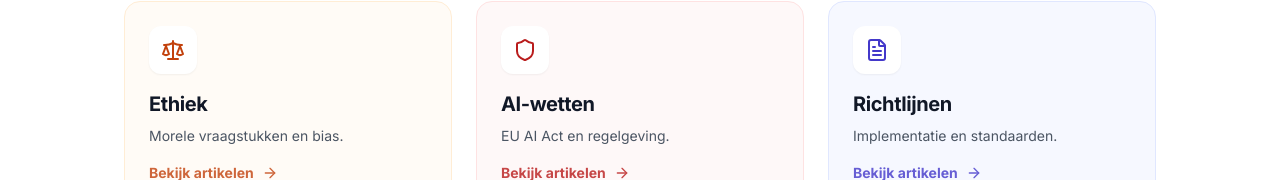
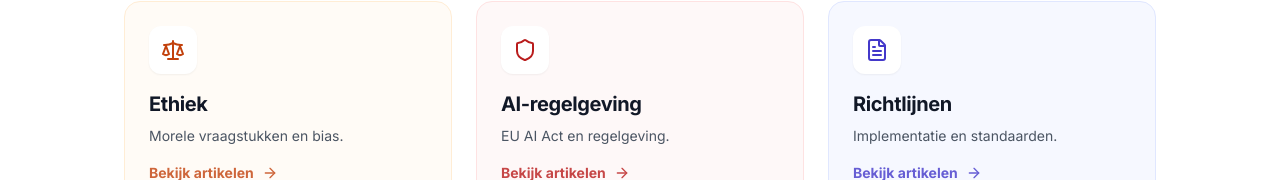
Before and after one commit to illionair/medicalai.nl, a Next.js app: page /topics in a window 1280 px wide. Shown: the part 763-943 px from the top of the page. Built offline with nearby package versions, Linux system fonts and the light colour scheme.

Commit message:
Force white text for footer headings to fix visibility issue

```diff
--- a/src/app/topics/[category]/page.tsx
+++ b/src/app/topics/[category]/page.tsx
@@ -11,7 +11,7 @@
     "Methodisch": "Best practices for validation, bias mitigation, and implementation.",
     "Ethiek": "Regulatory frameworks, patient privacy, and algorithmic fairness.",
     "Prognostiek": "AI models for predicting disease course and treatment outcomes.",
-    "AI-wetten": "Understanding the EU AI Act and medical device regulations.",
+    "AI-regelgeving": "Understanding the EU AI Act and medical device regulations.",
     "Richtlijnen": "Clinical guidelines and implementation standards for AI.",
 };
 
--- a/src/app/topics/page.tsx
+++ b/src/app/topics/page.tsx
@@ -36,7 +36,7 @@
         color: "bg-orange-50 text-orange-700 border-orange-100",
     },
     {
-        title: "AI-wetten",
+        title: "AI-regelgeving",
         description: "EU AI Act en regelgeving.",
         icon: <Shield size={24} />,
         color: "bg-red-50 text-red-700 border-red-100",
--- a/src/components/Footer.tsx
+++ b/src/components/Footer.tsx
@@ -13,7 +13,7 @@
                 <div className="grid grid-cols-1 md:grid-cols-3 gap-8 mb-8">
                     {/* Brand & Summary */}
                     <div>
-                        <h3 className="text-white text-lg font-bold mb-4">Medical AI</h3>
+                        <h3 className="!text-white text-lg font-bold mb-4">Medical AI</h3>
                         <p className="text-sm leading-relaxed max-w-xs text-gray-400">
                             {t.footer.about_summary}
                         </p>
@@ -21,7 +21,7 @@
 
                     {/* Quick Links */}
                     <div>
-                        <h3 className="text-white text-lg font-bold mb-4">{t.footer.quick_links}</h3>
+                        <h3 className="!text-white text-lg font-bold mb-4">{t.footer.quick_links}</h3>
                         <ul className="space-y-2 text-sm">
                             <li>
                                 <Link href="/#latest" className="text-gray-400 hover:text-white transition-colors">
@@ -43,7 +43,7 @@
 
                     {/* Social & Contact */}
                     <div>
-                        <h3 className="text-white text-lg font-bold mb-4">Connect</h3>
+                        <h3 className="!text-white text-lg font-bold mb-4">Connect</h3>
                         <a
                             href="https://www.linkedin.com/company/110109298/"
                             target="_blank"
```
